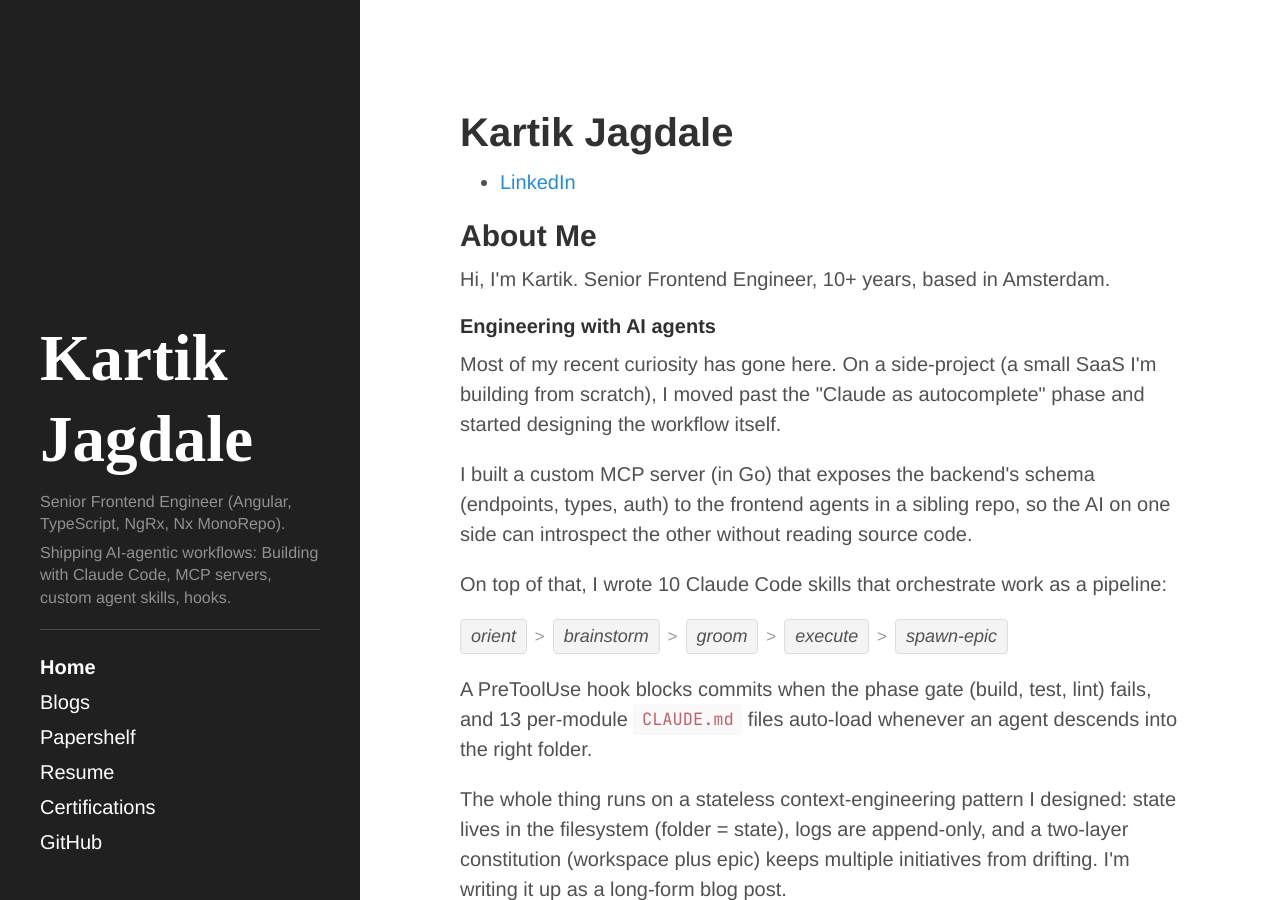
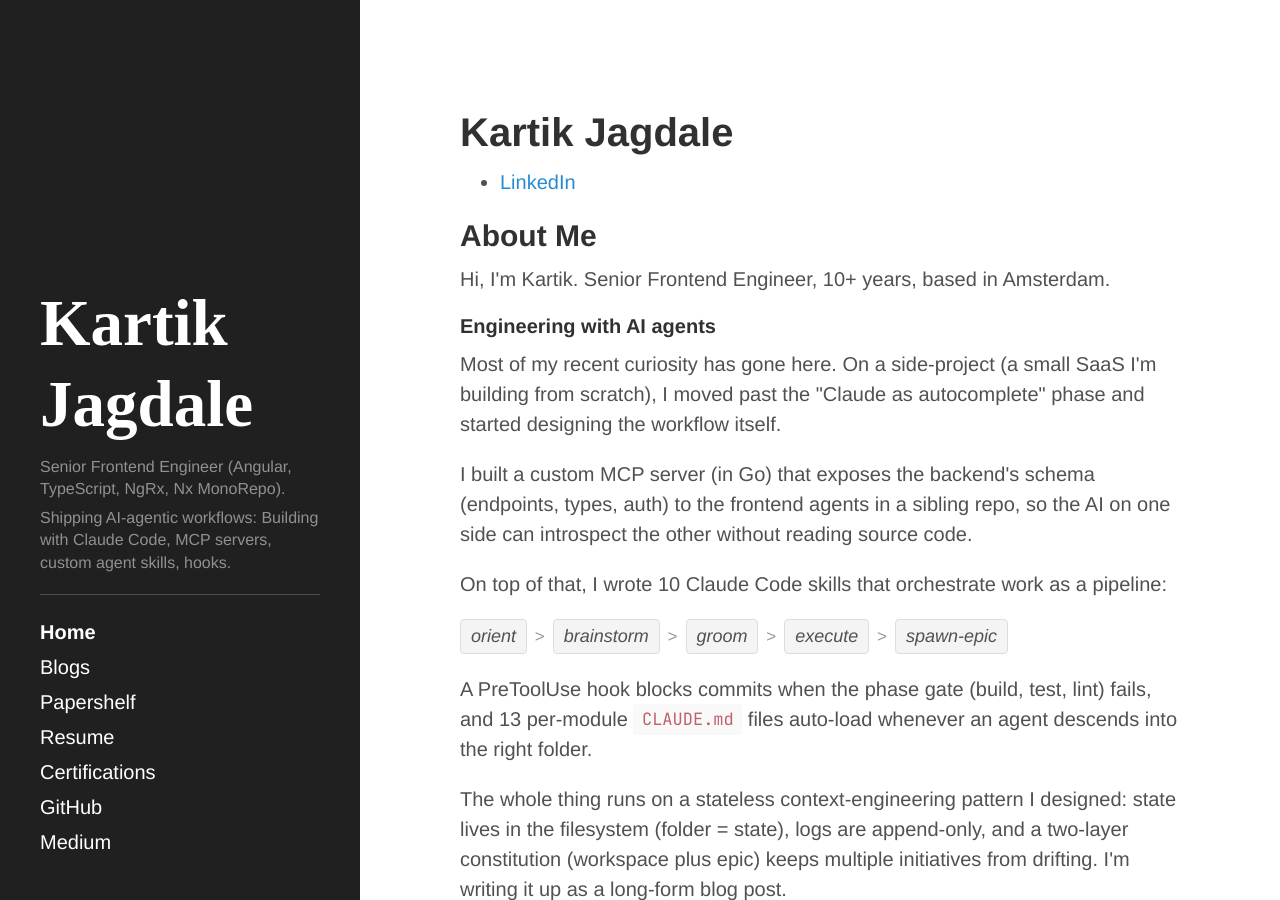
Before and after one commit to kartikjagdale/kartikjagdale.github.io, a Jekyll site: the page built from index.html, in a window 1280 px wide and 900 px high. Built offline with Jekyll 4.4.1, drawn with Linux system fonts in a browser that asks for light colours; Markdown is read by kramdown in place of the engine named in the settings; the list of posts is cut into pages by our own code.

Commit message:
add Medium link to sidebar

```diff
--- a/_includes/sidebar.html
+++ b/_includes/sidebar.html
@@ -33,6 +33,7 @@
       <a class="sidebar-nav-item" href="/resume">Resume</a>
       <a class="sidebar-nav-item" href="https://www.linkedin.com/in/kartikjagdale/details/certifications/" target="_blank">Certifications</a>
       <a class="sidebar-nav-item" href="https://github.com/kartikjagdale" target="_blank">GitHub</a>
+      <a class="sidebar-nav-item" href="https://medium.com/@kartikjagdale11" target="_blank">Medium</a>
     </nav>
   </div>
 </div>
```
